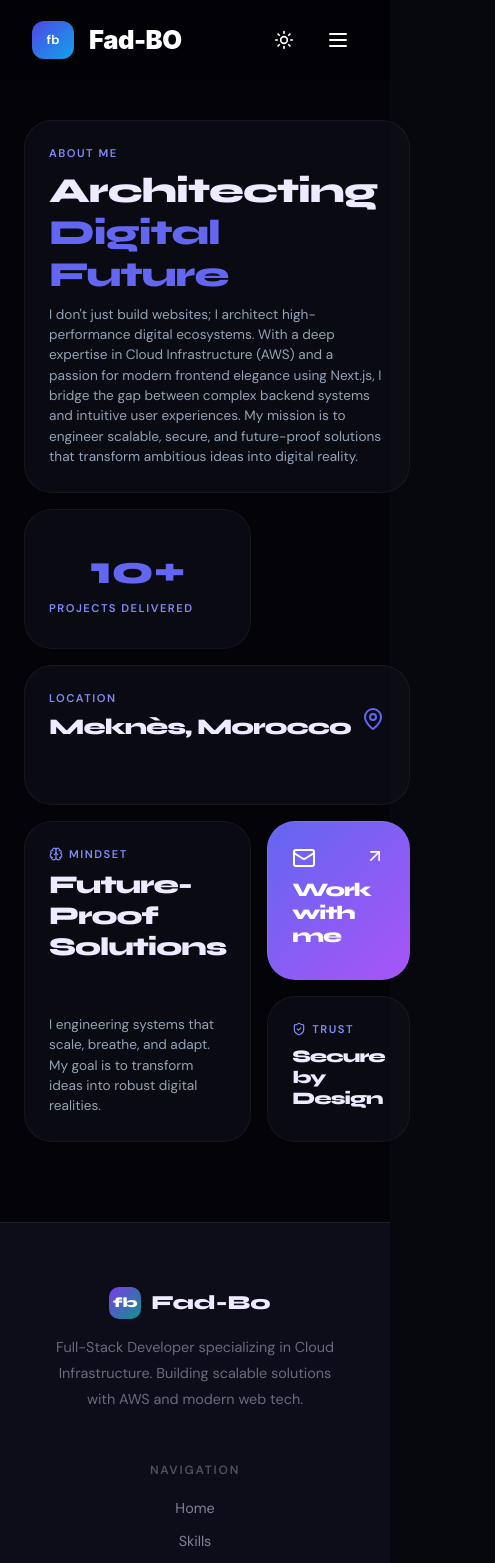
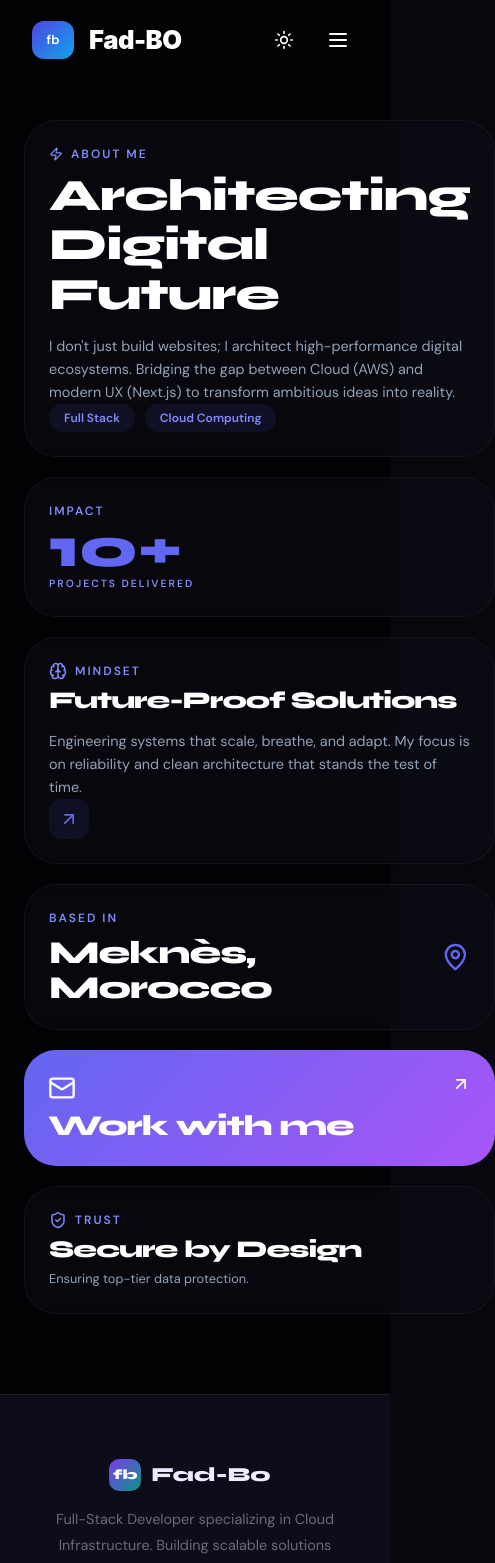
Before and after one commit to boumazian/Fad-portfolio, a Next.js app: page /aboutme in a window 390 px wide. Shown: the top 1563 px of the page, 495 px wide, since content can reach past the window. Built offline with nearby package versions, Linux system fonts and the light colour scheme.

Commit message:
fix: about-me grid alignment and responsive spacing

```diff
--- a/src/app/aboutme/page.tsx
+++ b/src/app/aboutme/page.tsx
@@ -1,6 +1,6 @@
 "use client";
 import { useTheme } from "@/context/ThemeContext";
-import { Mail, MapPin, Brain, ArrowUpRight, ShieldCheck, Globe, Cloud } from "lucide-react";
+import { Mail, MapPin, Brain, ArrowUpRight, ShieldCheck, Globe, Zap } from "lucide-react";
 
 export default function AboutMe() {
   const { dark } = useTheme();
@@ -9,129 +9,157 @@ export default function AboutMe() {
     <section className={`am-root ${dark ? "dk" : "lk"}`}>
       <style>{`
         .am-root {
-          background: ${dark ? "#030308" : "#f1f5f9"};
+          background: ${dark ? "#020205" : "#f8fafc"};
           min-height: 100vh;
           padding: 120px 1.5rem 80px;
-          position: relative;
         }
 
         .am-container {
-          max-width: 1100px;
+          max-width: 1200px;
           margin: 0 auto;
           display: grid;
-          grid-template-columns: repeat(4, 1fr);
-          /* نقصنا الارتفاع باش الكارطات يجيو مجموعين */
-          grid-auto-rows: minmax(140px, auto);
-          gap: 1rem;
+          /* 3 أعمدة كيعطيو توازن أحسن من 4 ف هاد الحالة */
+          grid-template-columns: repeat(3, 1fr);
+          grid-auto-rows: 180px;
+          gap: 1.25rem;
         }
 
         .b-card {
-          background: ${dark ? "rgba(15, 15, 25, 0.7)" : "#fff"};
+          background: ${dark ? "rgba(15, 15, 25, 0.4)" : "#fff"};
           border: 1px solid ${dark ? "rgba(255,255,255,0.05)" : "rgba(0,0,0,0.05)"};
-          border-radius: 28px; /* صغرنا الـ radius شوية باش يجي أنيق */
-          padding: 1.5rem;
+          border-radius: 32px;
+          padding: 2rem;
           display: flex;
           flex-direction: column;
           justify-content: space-between;
-          transition: all 0.4s ease;
+          position: relative;
+          backdrop-filter: blur(10px);
         }
 
-        /* تصحيح العناوين باش ميبقاش الخط كبير بزاف */
+        /* Typography Balance */
         .b-title {
           font-family: 'Syne', sans-serif;
-          font-size: 1.6rem; /* صغرنا هادي */
+          font-size: 1.5rem;
           font-weight: 800;
-          line-height: 1.2;
-          margin: 0.5rem 0;
+          line-height: 1.1;
+          margin-top: 0.5rem;
           letter-spacing: -1px;
+          color: ${dark ? "#fff" : "#0f172a"};
         }
 
         .b-subtitle {
-          font-size: 0.7rem;
+          font-size: 0.75rem;
           text-transform: uppercase;
-          letter-spacing: 1.5px;
+          letter-spacing: 2px;
           color: #818cf8;
           font-weight: 700;
           display: flex;
           align-items: center;
-          gap: 6px;
+          gap: 8px;
         }
 
         .b-text {
-          font-size: 0.85rem;
-          color: ${dark ? "#94a3b8" : "#475569"};
-          line-height: 1.5;
+          font-size: 0.9rem;
+          color: ${dark ? "#94a3b8" : "#64748b"};
+          line-height: 1.6;
+          margin-top: 1rem;
         }
 
-        /* التحكم في أحجام الكارطات */
-        .c-main { grid-column: span 2; grid-row: span 2; }
-        .c-wide { grid-column: span 2; }
-        .c-tall { grid-row: span 2; }
+        /* Grid Spanning for Balance */
+        .c-hero { grid-column: span 2; grid-row: span 2; } /* الكارت الكبيرة */
+        .c-tall { grid-row: span 2; } /* الكارت الطويلة ف الجنب */
+        .c-wide { grid-column: span 2; } /* كارت العرض */
 
-        .c-contact { background: linear-gradient(135deg, #6366f1, #a855f7); color: #fff; }
+        .c-contact {
+          background: linear-gradient(135deg, #6366f1, #a855f7);
+          color: #fff;
+          border: none;
+        }
 
-        .stat-num { font-family: 'Syne', sans-serif; font-size: 2.5rem; font-weight: 900; color: #6366f1; }
+        .stat-num { font-family: 'Syne', sans-serif; font-size: 3.5rem; font-weight: 900; color: #6366f1; line-height: 1; }
 
-        @media (max-width: 900px) {
+        /* Responsive Layout */
+        @media (max-width: 1024px) {
           .am-container { grid-template-columns: repeat(2, 1fr); }
-          .c-main, .c-wide { grid-column: span 2; }
+          .c-hero, .c-wide { grid-column: span 2; }
+        }
+
+        @media (max-width: 640px) {
+          .am-container {
+            grid-template-columns: 1fr;
+            grid-auto-rows: auto;
+          }
+          .c-hero, .c-tall, .c-wide { grid-column: span 1; grid-row: span 1; }
+          .b-card { padding: 1.5rem; }
         }
       `}</style>
 
       <div className="am-container">
 
-        {/* Main Bio */}
-        <div className="b-card c-main">
+        {/* HERO - عطيناها مساحة أكبر باش توازن الشوفة */}
+        <div className="b-card c-hero">
           <div>
-            <div className="b-subtitle">About Me</div>
-            <h1 className="b-title" style={{fontSize: '2.2rem'}}>Architecting <br/> <span style={{color: '#6366f1'}}>Digital Future</span></h1>
+            <div className="b-subtitle"><Zap size={14}/> About Me</div>
+            <h1 className="b-title" style={{fontSize: '2.8rem'}}>Architecting <br/> <span>Digital Future</span></h1>
+            <p className="b-text">
+              I don't just build websites; I architect high-performance digital ecosystems.
+              Bridging the gap between Cloud (AWS) and modern UX (Next.js) to transform
+              ambitious ideas into reality.
+            </p>
+          </div>
+          <div style={{display: 'flex', gap: '10px'}}>
+             <div style={{padding: '5px 15px', borderRadius: '100px', background: 'rgba(99,102,241,0.1)', color: '#818cf8', fontSize: '12px', fontWeight: 'bold'}}>Full Stack</div>
+             <div style={{padding: '5px 15px', borderRadius: '100px', background: 'rgba(99,102,241,0.1)', color: '#818cf8', fontSize: '12px', fontWeight: 'bold'}}>Cloud Computing</div>
+          </div>
+        </div>
+
+        {/* PROJECTS - رجعناها مربعة ومركزة */}
+        <div className="b-card">
+          <div className="b-subtitle">Impact</div>
+          <div className="stat-num">10+</div>
+          <p className="b-subtitle" style={{fontSize: '0.65rem'}}>Projects Delivered</p>
+        </div>
+
+        {/* MINDSET - رجعناها طويلة ف الجنب باش تسد الفراغ */}
+        <div className="b-card c-tall">
+          <div>
+            <div className="b-subtitle"><Brain size={18}/> Mindset</div>
+            <h2 className="b-title">Future-Proof Solutions</h2>
           </div>
           <p className="b-text">
-            I don't just build websites; I architect high-performance digital ecosystems. With a deep expertise in Cloud Infrastructure (AWS) and a passion for modern frontend elegance using Next.js, I bridge the gap between complex backend systems and intuitive user experiences. My mission is to engineer scalable, secure, and future-proof solutions that transform ambitious ideas into digital reality.
+            Engineering systems that scale, breathe, and adapt. My focus is on
+            reliability and clean architecture that stands the test of time.
           </p>
+          <div style={{width: '40px', height: '40px', borderRadius: '12px', background: 'rgba(99,102,241,0.1)', display: 'flex', alignItems: 'center', justifyContent: 'center'}}>
+            <ArrowUpRight size={20} color="#6366f1"/>
+          </div>
         </div>
 
-        {/* 10+ Projects - صغرنا الكارط */}
-        <div className="b-card" style={{textAlign: 'center', justifyContent: 'center'}}>
-          <div className="stat-num">10+</div>
-          <div className="b-subtitle">Projects Delivered</div>
-        </div>
-
-        {/* Location */}
+        {/* LOCATION - عريضة لتحت */}
         <div className="b-card c-wide">
           <div style={{display: 'flex', justifyContent: 'space-between', alignItems: 'center'}}>
             <div>
-              <div className="b-subtitle">Location</div>
-              <h2 className="b-title" style={{fontSize: '1.4rem'}}>Meknès, Morocco</h2>
+              <div className="b-subtitle">Based In</div>
+              <h2 className="b-title" style={{fontSize: '2rem'}}>Meknès, Morocco</h2>
             </div>
-            <MapPin color="#6366f1" size={24} />
+            <MapPin color="#6366f1" size={32} />
           </div>
         </div>
 
-        {/* Mindset */}
-        <div className="b-card c-tall">
-          <div>
-            <div className="b-subtitle"><Brain size={14}/> Mindset</div>
-            <h2 className="b-title">Future-Proof Solutions</h2>
+        {/* CONTACT - اللون الموف كيكسر الروتين البصري */}
+        <div className="b-card c-contact">
+          <div style={{display: 'flex', justifyContent: 'space-between'}}>
+            <Mail size={28} />
+            <ArrowUpRight size={20} />
           </div>
-          <p className="b-text">
-            I engineering systems that scale, breathe, and adapt. My goal is to transform ideas into robust digital realities.
-          </p>
+          <h2 className="b-title" style={{color: '#fff', fontSize: '1.8rem'}}>Work with me</h2>
         </div>
 
-        {/* Contact */}
-        <div className="b-card c-contact">
-          <div style={{display: 'flex', justifyContent: 'space-between'}}>
-            <Mail size={24} />
-            <ArrowUpRight size={20} />
-          </div>
-          <h2 className="b-title" style={{color: '#fff', fontSize: '1.2rem'}}>Work with me</h2>
-        </div>
-
-        {/* Tech */}
+        {/* TRUST */}
         <div className="b-card">
-          <div className="b-subtitle"><ShieldCheck size={14}/> Trust</div>
-          <h2 className="b-title" style={{fontSize: '1.1rem'}}>Secure by Design</h2>
+          <div className="b-subtitle"><ShieldCheck size={18}/> Trust</div>
+          <h2 className="b-title">Secure by Design</h2>
+          <p className="b-text" style={{fontSize: '0.8rem', marginTop: '5px'}}>Ensuring top-tier data protection.</p>
         </div>
 
       </div>
```
